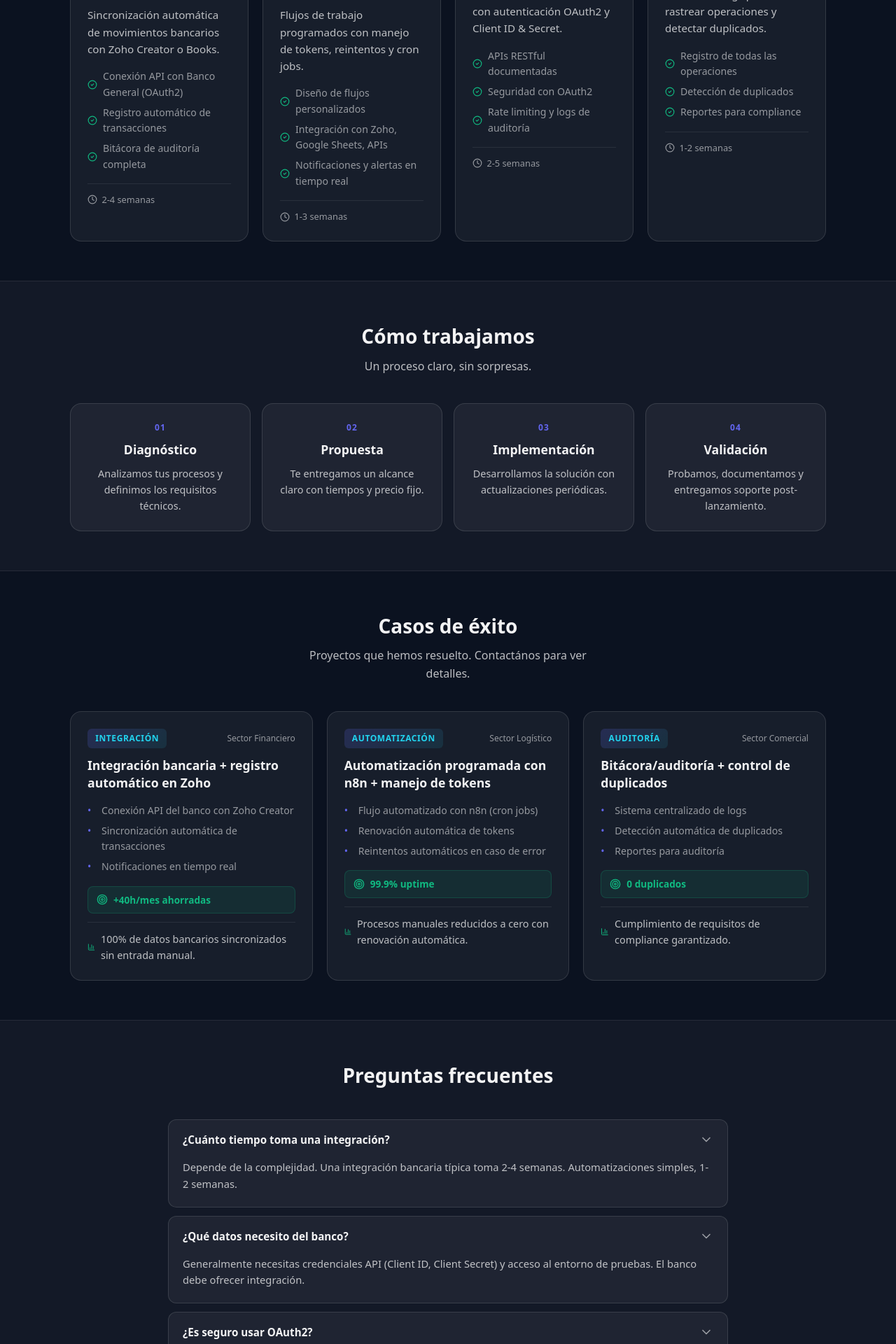
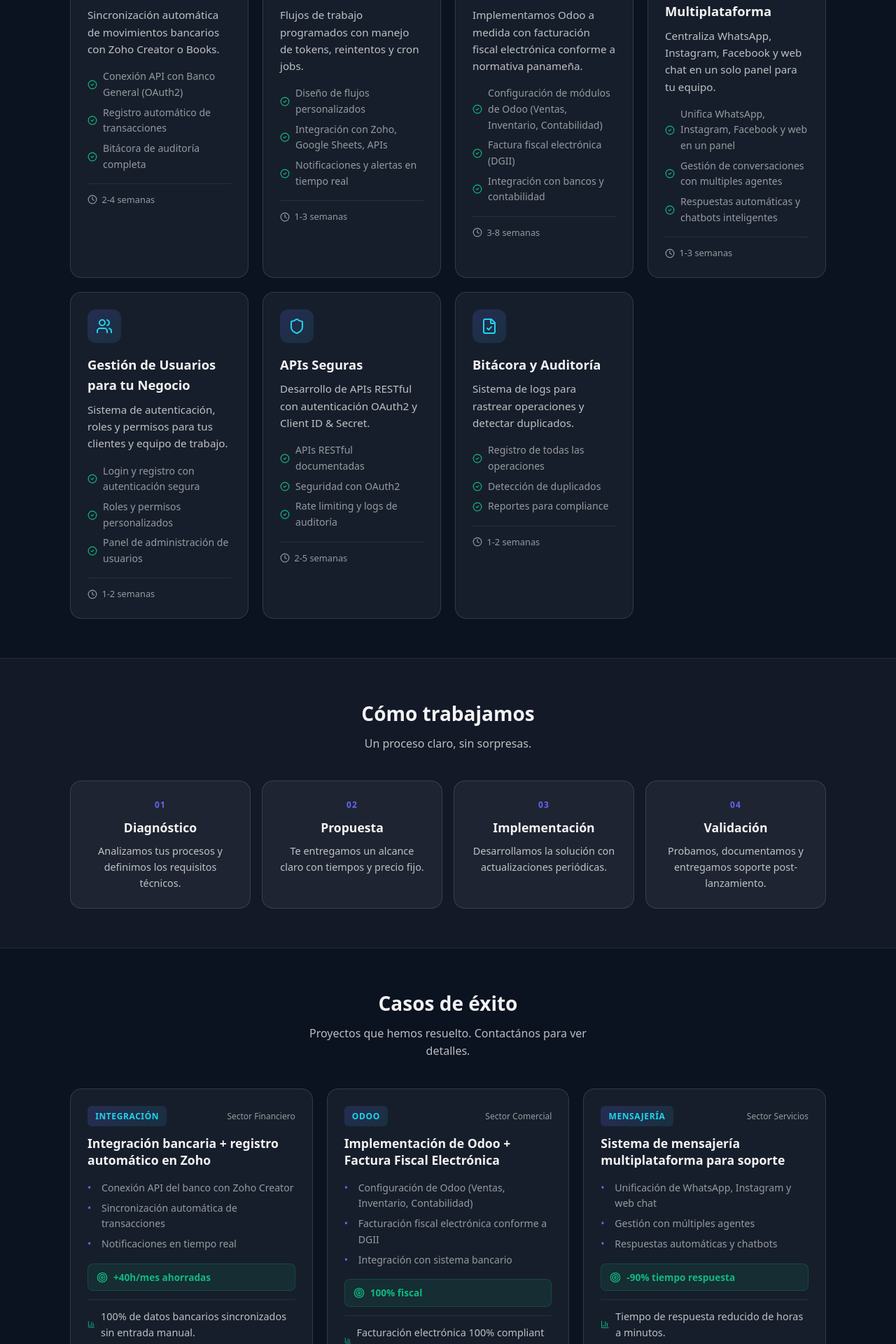
Before and after one commit to jsgsoftware/jsgsoftwares, a React (Vite) app: page / in a window 1280 px wide. Shown: the part 1580-3500 px from the top of the page at 70% size. Built offline with nearby package versions, Linux system fonts and the light colour scheme.

Commit message:
Add services: Odoo + Factura Fiscal, Mensajería Multiplataforma, Gestión de Usuarios + new case studies

```diff
--- a/src/App.tsx
+++ b/src/App.tsx
@@ -50,6 +50,42 @@ const services = [
       'Notificaciones y alertas en tiempo real'
     ],
     time: '1-3 semanas'
+  },
+  {
+    id: 'odoo',
+    icon: Building2,
+    title: 'Implementación de Odoo + Factura Fiscal',
+    description: 'Implementamos Odoo a medida con facturación fiscal electrónica conforme a normativa panameña.',
+    deliverables: [
+      'Configuración de módulos de Odoo (Ventas, Inventario, Contabilidad)',
+      'Factura fiscal electrónica (DGII)',
+      'Integración con bancos y contabilidad'
+    ],
+    time: '3-8 semanas'
+  },
+  {
+    id: 'mensajeria',
+    icon: MessageCircle,
+    title: 'Sistema de Mensajería Multiplataforma',
+    description: 'Centraliza WhatsApp, Instagram, Facebook y web chat en un solo panel para tu equipo.',
+    deliverables: [
+      'Unifica WhatsApp, Instagram, Facebook y web en un panel',
+      'Gestión de conversaciones con multiples agentes',
+      'Respuestas automáticas y chatbots inteligentes'
+    ],
+    time: '1-3 semanas'
+  },
+  {
+    id: 'usuarios',
+    icon: Users,
+    title: 'Gestión de Usuarios para tu Negocio',
+    description: 'Sistema de autenticación, roles y permisos para tus clientes y equipo de trabajo.',
+    deliverables: [
+      'Login y registro con autenticación segura',
+      'Roles y permisos personalizados',
+      'Panel de administración de usuarios'
+    ],
+    time: '1-2 semanas'
   },
   {
     id: 'apis',
@@ -112,6 +148,30 @@ const caseStudies = [
     ],
     result: '100% de datos bancarios sincronizados sin entrada manual.',
     metric: '+40h/mes ahorradas'
+  },
+  {
+    title: 'Implementación de Odoo + Factura Fiscal Electrónica',
+    type: 'Odoo',
+    client: 'Sector Comercial',
+    what: [
+      'Configuración de Odoo (Ventas, Inventario, Contabilidad)',
+      'Facturación fiscal electrónica conforme a DGII',
+      'Integración con sistema bancario'
+    ],
+    result: 'Facturación electrónica 100% compliant con normativa panameña.',
+    metric: '100% fiscal'
+  },
+  {
+    title: 'Sistema de mensajería multiplataforma para soporte',
+    type: 'Mensajería',
+    client: 'Sector Servicios',
+    what: [
+      'Unificación de WhatsApp, Instagram y web chat',
+      'Gestión con múltiples agentes',
+      'Respuestas automáticas y chatbots'
+    ],
+    result: 'Tiempo de respuesta reducido de horas a minutos.',
+    metric: '-90% tiempo respuesta'
   },
   {
     title: 'Automatización programada con n8n + manejo de tokens',
```
